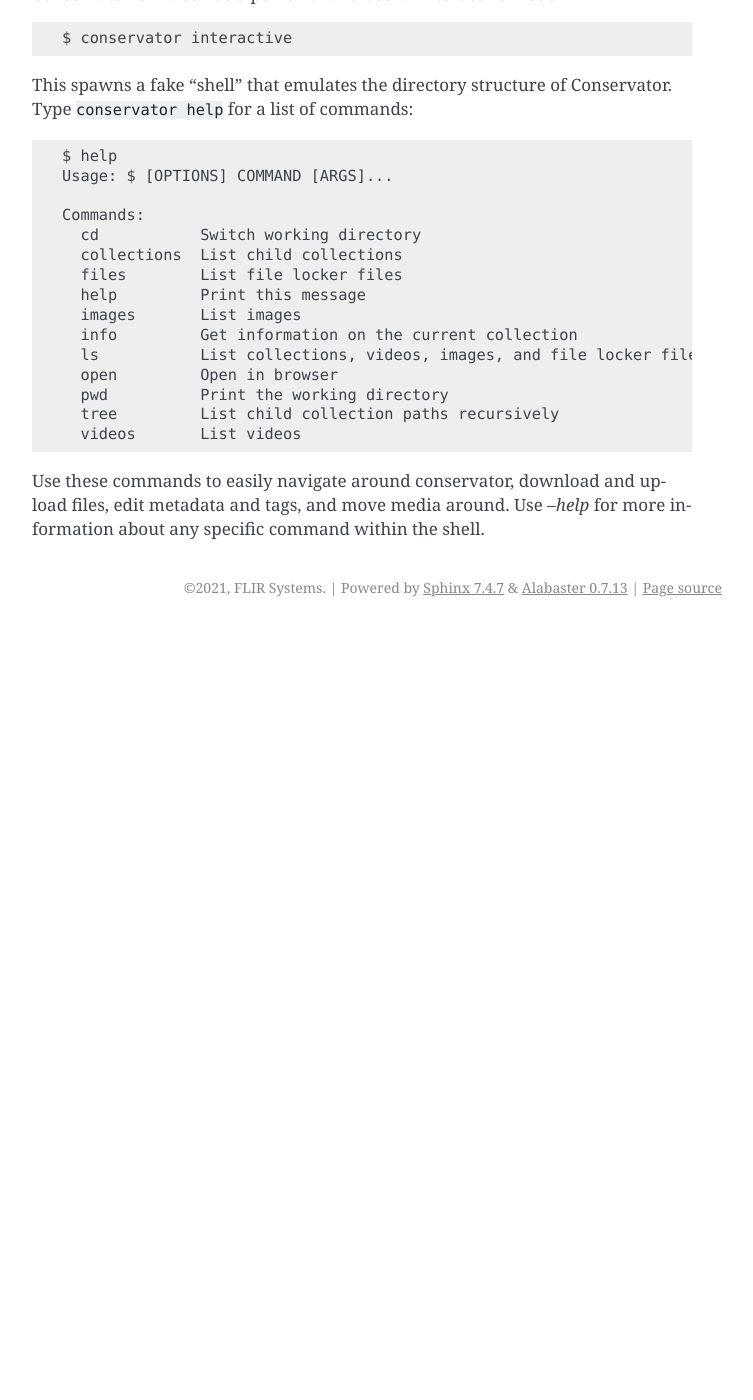
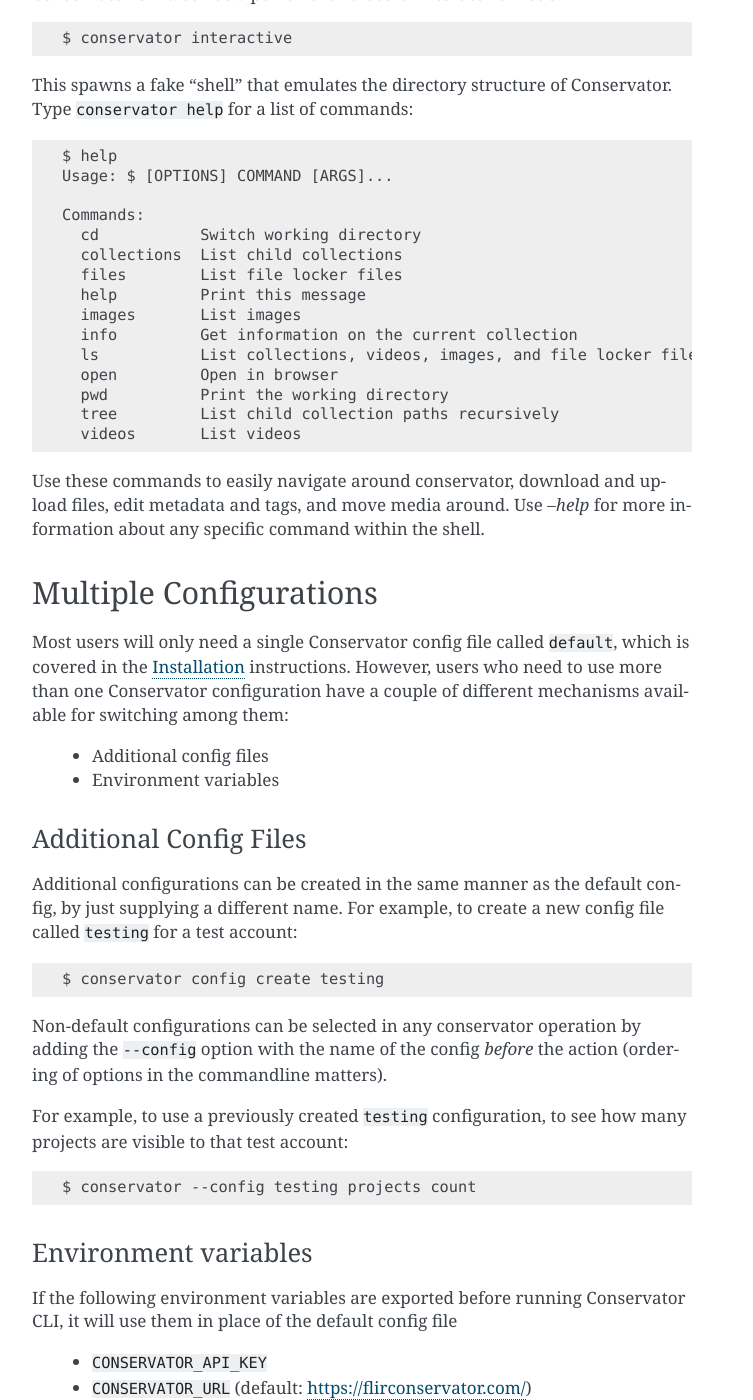
Before and after one commit to FLIR/conservator-cli, a Sphinx documentation site: the page built from docs/usage/cli_quickstart.rst, in a window 1280 px wide and 1400 px high, scrolled down 3622 px. Shown: the whole window, without its empty margins (388-1141 px from the left). Built offline with Sphinx 7.4.7, drawn with Linux system fonts in a browser that asks for light colours; before the commit the page ends 4249 px from its top, so only the background shows below that; some of the changed text lies outside the part shown.

Commit message:
Document non-default config choices
Mention env vars for config settings and `--config` to select settings
from a non-default config file

```diff
--- a/docs/usage/cli_quickstart.rst
+++ b/docs/usage/cli_quickstart.rst
@@ -179,3 +179,64 @@
 download and upload files, edit metadata and tags, and
 move media around.  Use `--help` for more information
 about any specific command within the shell.
+
+Multiple Configurations
+-----------------------
+
+Most users will only need a single Conservator config file called ``default``,
+which is covered in the :doc:`installation` instructions. However, users who need to
+use more than one Conservator configuration have a couple of different mechanisms available
+for switching among them:
+
+    - Additional config files
+    - Environment variables
+
+Additional Config Files
+~~~~~~~~~~~~~~~~~~~~~~~
+
+Additional configurations can be created in the same manner as the default config,
+by just supplying a different name. For example, to create a new config file
+called ``testing`` for a test account::
+
+    $ conservator config create testing
+
+Non-default configurations can be selected in any conservator operation by adding the
+``--config`` option with the name of the config *before* the action (ordering of options
+in the commandline matters).
+
+For example, to use a previously created ``testing`` configuration, to see how
+many projects are visible to that test account::
+
+    $ conservator --config testing projects count
+
+Environment variables
+~~~~~~~~~~~~~~~~~~~~~
+
+If the following environment variables are exported before running
+Conservator CLI, it will use them in place of the default config file
+
+     - ``CONSERVATOR_API_KEY``
+     - ``CONSERVATOR_URL`` (default: https://flirconservator.com/)
+     - ``CONSERVATOR_MAX_RETRIES`` (default: 5)
+     - ``CONSERVATOR_CVC_CACHE_PATH`` (default: .cvc/cache)
+
+Note that ``CONSERVATOR_API_KEY`` must be set in order to use the environment
+rather than the default config file, while the others are all optional (shown
+defaults used if not explicitly set). If ``CONSERVATOR_API_KEY`` is not set,
+Conservator CLI will ignore the optional variables and simply use the
+default config file.
+
+Also, if the ``--config`` option is used to select a non-default config file,
+that config file will take precedence over the environmant variables.
+The ``--config`` option must be omitted in order to make use of environment
+variables.
+
+For example, to temporarily use a different account to see how many projects
+are visible to that account::
+
+    $ CONSERVATOR_API_KEY=<key for account> conservator projects count
+
+However, this would use the settings from the ``testing`` config, and ignore the
+``CONSERVATOR_API_KEY`` variable::
+
+    $ CONSERVATOR_API_KEY=<key for account> conservator --config testing projects count
```
